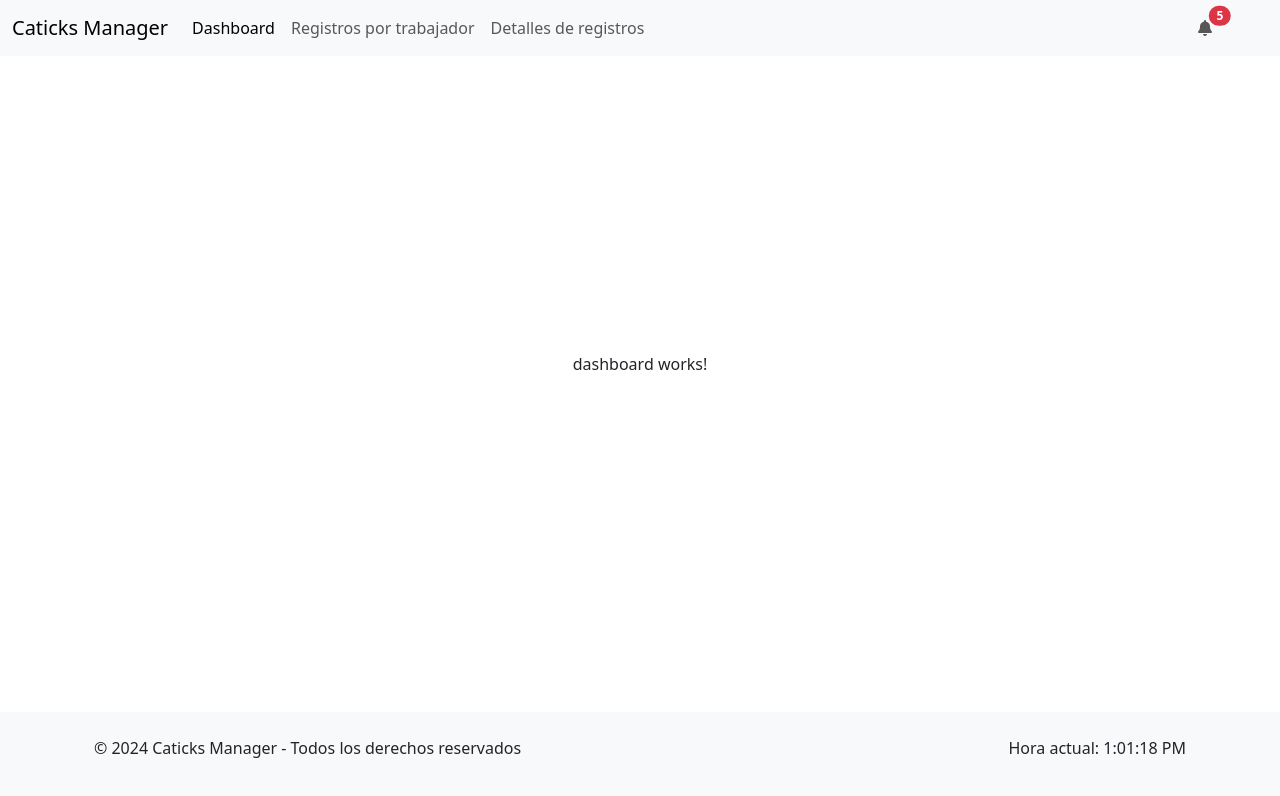
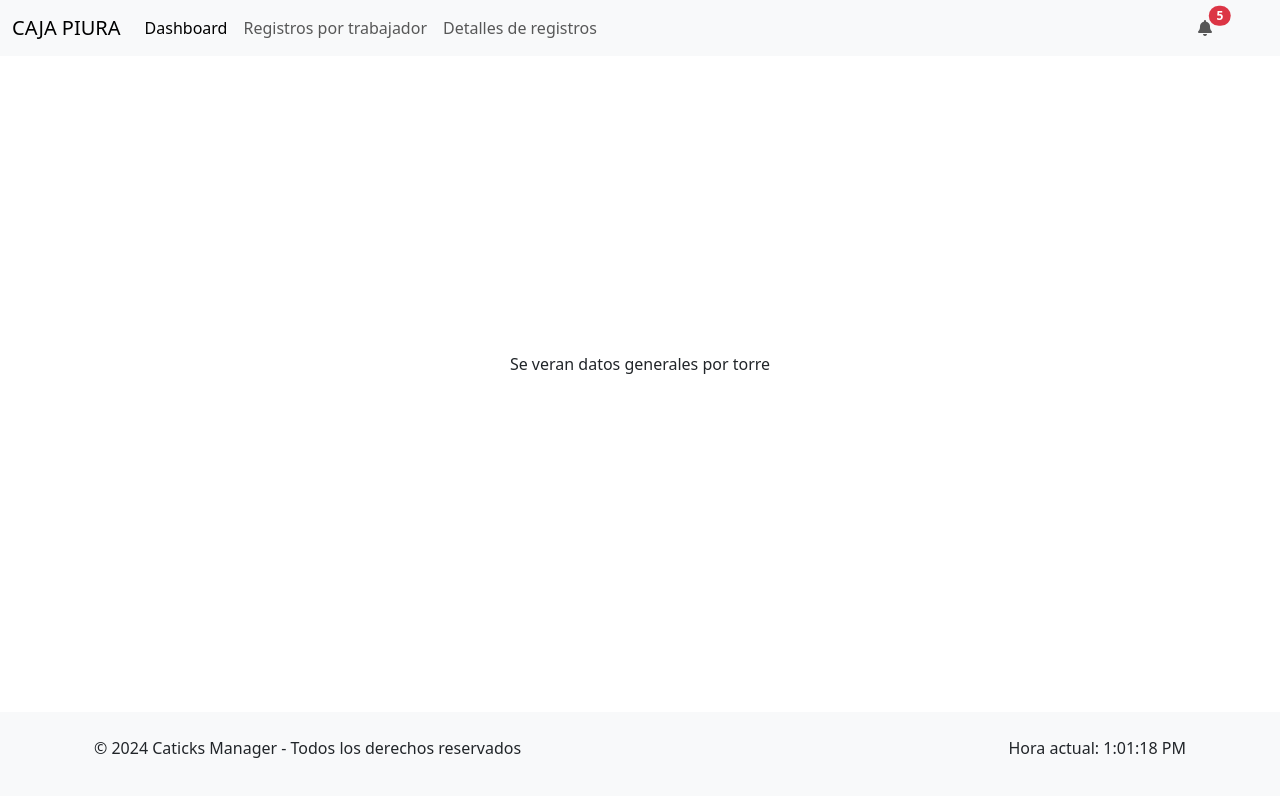
Before and after one commit to lumod97/registro_incidencias_backend, an Angular app: page /dashboard in a window 1280 px wide. Shown: the top 796 px of the page. Built offline with nearby package versions, Linux system fonts and the light colour scheme.

Commit message:
saved changes

```diff
--- a/src/app/app.component.html
+++ b/src/app/app.component.html
@@ -6,7 +6,7 @@
   <!-- Navbar -->
   <nav class="navbar navbar-expand-lg navbar-light bg-light">
     <div class="container-fluid">
-      <a class="navbar-brand" routerLink="/">Caticks Manager</a>
+      <a class="navbar-brand" routerLink="/">CAJA PIURA</a>
       <button class="navbar-toggler" type="button" data-bs-toggle="collapse" data-bs-target="#navbarNav"
         aria-controls="navbarNav" aria-expanded="false" aria-label="Toggle navigation">
         <span class="navbar-toggler-icon"></span>
@@ -43,9 +43,6 @@
     </div>
   </nav>
 
-
-
-
   <div class="container flex-grow-1 d-flex align-items-center justify-content-center">
     <router-outlet></router-outlet> <!-- Aquí se cargarán las vistas dinámicas -->
   </div>
--- a/src/app/dashboard/dashboard.component.html
+++ b/src/app/dashboard/dashboard.component.html
@@ -1 +1 @@
-<p>dashboard works!</p>
+<p>Se veran datos generales por torre</p>
--- a/src/app/resume-details/resume-details.component.html
+++ b/src/app/resume-details/resume-details.component.html
@@ -1 +1 @@
-<p>resume-details works!</p>
+<p>Detalle de los trabajadores</p>
--- a/src/app/resume/resume.component.html
+++ b/src/app/resume/resume.component.html
@@ -1 +1 @@
-<p>resume works!</p>
+<p>Registros por trabajador</p>
```
